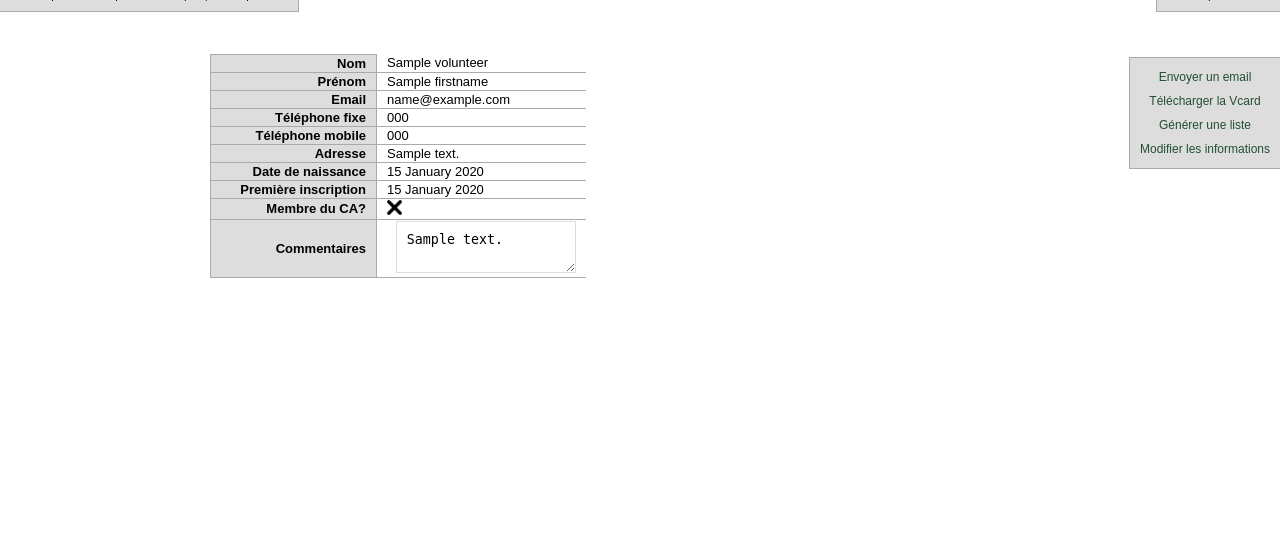
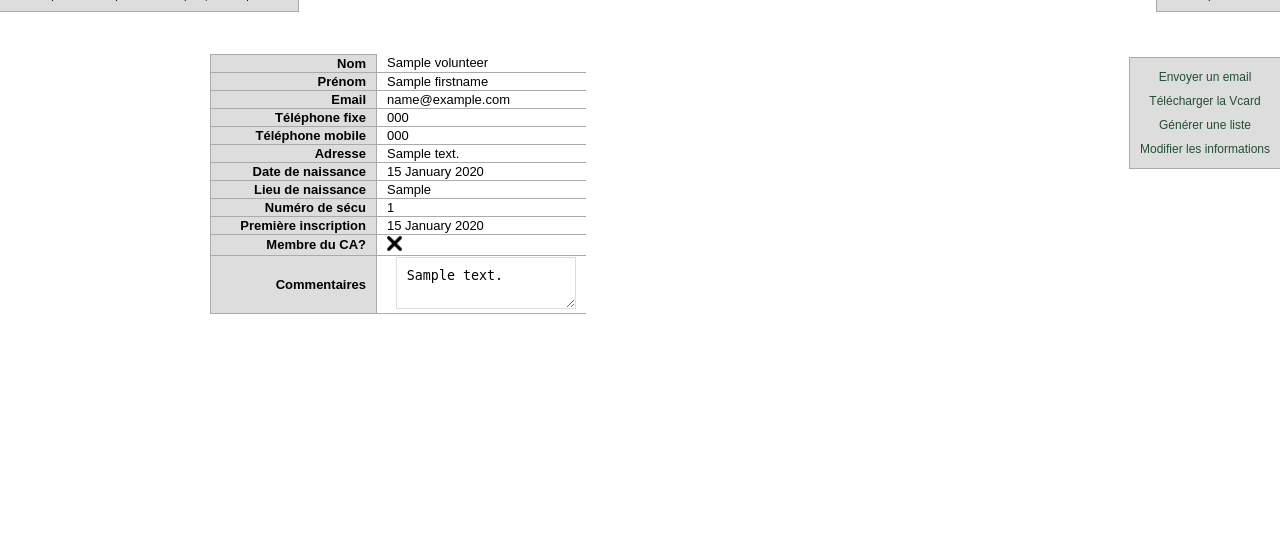
Before and after one commit to lrivallain/openvolunteer, a Django app: template templates/openvolunteer/volunteer_details.html in a window 1280 px wide. Shown: the part 143-696 px from the top of the page. Run offline with Django 3.2, Linux system fonts and the light colour scheme; the template is opened without the code that fills it: most values are stand-ins (such as "Sample title", 1, 10 or a date in 2020).

Commit message:
* Display birth_place and social security number in volunteer details  * Direct link to OV admin interface in base.html template

```diff
--- a/templates/openvolunteer/base.html
+++ b/templates/openvolunteer/base.html
@@ -24,7 +24,7 @@
                 {{ user.username }}</a>:
             {% endif %}
             <a href="/accounts/logout/?next=/openvolunteer/" title="Se déconnecter">Déconnexion</a> |
-            <a href="/admin/" title="Accéder à l'interface d'administration">Administration</a>
+            <a href="/admin/openvolunteer/" title="Accéder à l'interface d'administration d'OpenVolunteer">Administration</a>
         {% else %}
             <a href="/openvolunteer/" title="Accéder à l'accueil">Accueil</a> |
             <a href="/accounts/login/?next=/openvolunteer/" title="Se connecter">Connexion</a>
--- a/templates/openvolunteer/volunteer_details.html
+++ b/templates/openvolunteer/volunteer_details.html
@@ -40,6 +40,17 @@
                     <tr>
                         <th>Date de naissance</th>
                         <td>{{ volunteer.birthday|date:"d F Y" }}</td>
+                    </tr>
+                    <tr>
+                        <th>Lieu de naissance</th>
+                        <td>{{ volunteer.birth_place }}</td>
+                    </tr>
+                    <tr>
+                        <th>Numéro de sécu</th>
+                        <td>{% if volunteer.social_security_number %}
+                                {{ volunteer.social_security_number }}
+                            {% endif %}
+                        </td>
                     </tr>
                     <tr>
                         <th>Première inscription</th>
```
